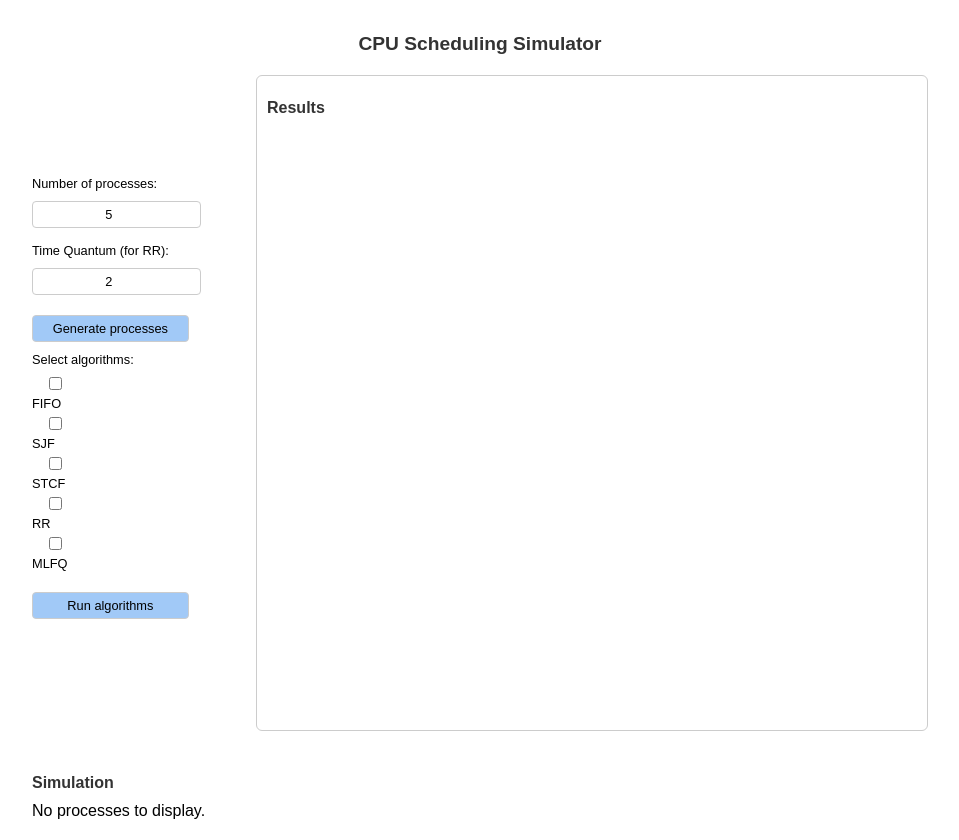
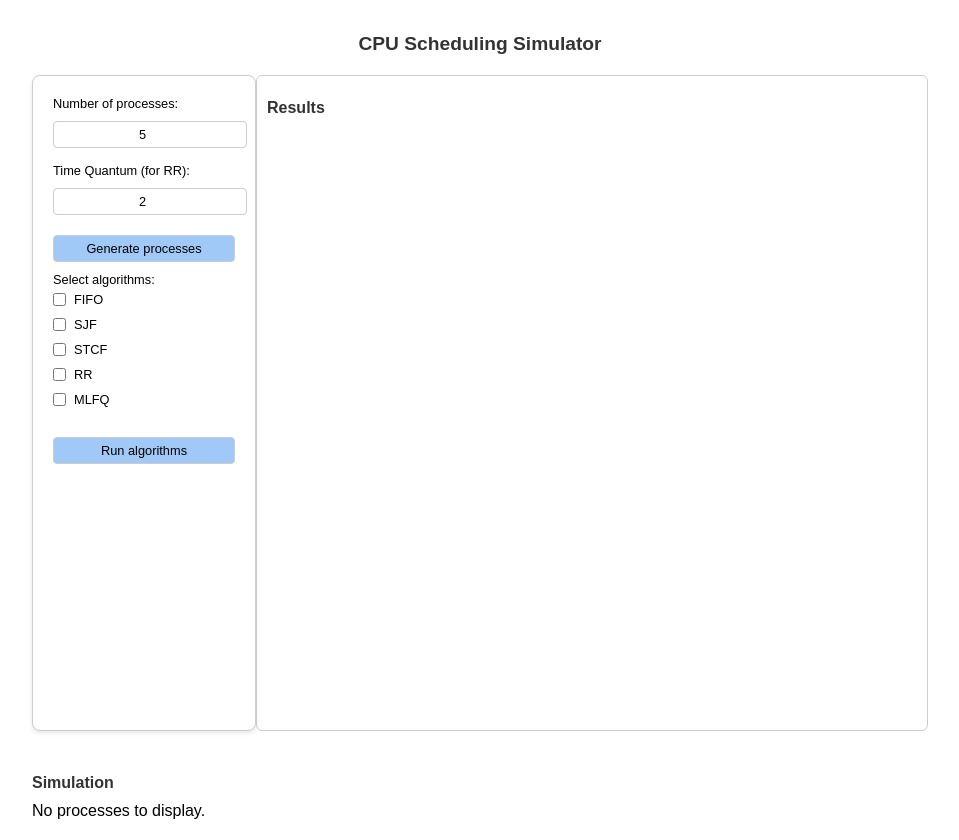
Before and after one commit to nicolettran/cs540_project1, a React (Create React App) app: page / in a window 1280 px wide. Shown: the whole page, without its empty margins (160-1119 px from the left). Built offline with nearby package versions, Linux system fonts and the light colour scheme.

Commit message:
Fixing checkbox labels, smaller contained Gantt charts

```diff
--- a/src/App.js
+++ b/src/App.js
@@ -110,14 +110,15 @@ function App() {
           <label>Select algorithms: </label>
           <div>
             {["FIFO", "SJF", "STCF", "RR", "MLFQ"].map((algorithm) => (
-              <div key={algorithm}>
+              <div key={algorithm} className="checkbox-group">
                 <input
                   type="checkbox"
                   name={algorithm}
+                  id={algorithm}
                   checked={selectedAlgorithms[algorithm]}
                   onChange={handleAlgorithmSelection}
                 />
-                <label>{algorithm}</label>
+                <label htmlFor={algorithm}>{algorithm}</label>
               </div>
             ))}
           </div>
--- a/src/components/ProcessChart.js
+++ b/src/components/ProcessChart.js
@@ -21,6 +21,7 @@ const ProcessChart = ({ processes, currentTime }) => {
   return (
     <div>
       <h3>Process Gantt Charts</h3>
+      <div className="gantt-container">
         {processes.map((processGroup) => {
           // Prepare the dataset for the current algorithm's Gantt chart
           const dataset = {
@@ -42,6 +43,7 @@ const ProcessChart = ({ processes, currentTime }) => {
           const options = {
             indexAxis: "y", // Swaps the axes (y-axis for processes, x-axis for time)
             responsive: true,
+            maintainAspectRatio: false, // Allows custom sizing
             plugins: {
               legend: {
                 position: "top",
@@ -71,13 +73,14 @@ const ProcessChart = ({ processes, currentTime }) => {
           };
 
           return (
-          <div key={processGroup.name} style={{ marginBottom: "40px" }}>
+            <div key={processGroup.name} className="gantt-chart">
               <h4>{processGroup.name}</h4>
               <Bar data={data} options={options} />
             </div>
           );
         })}
       </div>
+    </div>
   );
 };
 
--- a/src/styles/App.css
+++ b/src/styles/App.css
@@ -1,8 +1,8 @@
 /* General layout styles */
 .app-container {
   display: grid;
-  grid-template-rows: auto 1fr; /* Top row for title and inputs/results, bottom row for simulation */
-  grid-template-columns: 1fr 3fr; /* Inputs take up a quarter (1fr) and Results take up more space (3fr) */
+  grid-template-rows: auto 1fr;
+  grid-template-columns: 1fr 3fr;
   grid-template-areas:
     "title title"
     "inputs results"
@@ -21,45 +21,40 @@ h1 {
   color: #333;
   text-align: center;
   margin-bottom: 20px;
-  grid-column: 1 / -1; /* Make the title span both columns */
+  grid-column: 1 / -1;
 }
 
 /* Input section */
-.inputs-container {
+.input-container {
   grid-area: inputs;
-  display: flex;
-  justify-content: space-between;
-  padding: 10px;
-  gap: 10px;
-}
-
-.input-container {
-  display: flex;
-  flex-direction: column;
-  justify-content: center;
-  width: 100%;
+  padding: 20px;
+  border: 1px solid #ccc;
+  border-radius: 8px;
+  background-color: #fff;
+  box-shadow: 0 2px 4px rgba(0, 0, 0, 0.1);
 }
 
 .input-group {
   display: flex;
   flex-direction: column;
   align-items: flex-start;
-  margin-bottom: 15px; /* Increased margin to space out inputs */
-  min-width: 80px;
+  margin-bottom: 15px;
 }
 
 .input-group label {
-  font-size: 0.8rem; /* Smaller label text */
+  font-size: 0.8rem;
   margin-bottom: 5px;
 }
 
-input, select, button {
+input,
+select,
+button {
   padding: 5px;
-  font-size: 0.8rem; /* Smaller input and button text */
+  font-size: 0.8rem;
   margin-top: 5px;
   border: 1px solid #ccc;
   border-radius: 4px;
-  width: 70%; /* Smaller width */
+  width: 100%;
   text-align: center;
 }
 
@@ -74,6 +69,25 @@ button {
 button:hover {
   background-color: #5c9fe7;
   color: rgb(222, 231, 245);
+}
+
+/* Checkbox styling */
+.checkbox-group {
+  display: flex;
+  align-items: center;
+  gap: 8px; /* Adds space between checkbox and label */
+  margin-bottom: 10px;
+}
+
+.checkbox-group input {
+  margin: 0;
+  width: auto;
+}
+
+.checkbox-group label {
+  margin: 0;
+  font-size: 0.8rem;
+  white-space: nowrap;
 }
 
 /* Results Table */
@@ -95,7 +109,7 @@ button:hover {
   padding: 6px;
   text-align: center;
   border: 1px solid #ddd;
-  font-size: 0.85rem; /* Smaller font size for table */
+  font-size: 0.85rem;
 }
 
 .results-container table th {
@@ -112,7 +126,7 @@ h2 {
 .animation-container {
   grid-area: simulation;
   margin-top: 20px;
-  opacity: 0; /* Initially hidden */
+  opacity: 0;
   animation: slideIn 1s forwards 2s;
 }
 
@@ -128,15 +142,9 @@ h2 {
 }
 
 /* General styling for other sections */
-.input-container, .results-container {
+.input-container,
+.results-container {
   margin-bottom: 10px;
-}
-
-/* Input and result container spacing */
-.inputs-container {
-  width: 80%;
-  padding: 0;
-  margin: 0;
 }
 
 /* Simulation Chart */
@@ -146,8 +154,27 @@ h2 {
   max-height: 400px;
 }
 
-
 .app-container {
   background-color: transparent;
   box-shadow: none;
 }
+
+.gantt-container {
+  display: flex;
+  flex-wrap: wrap;
+  gap: 20px; /* Space between charts */
+  justify-content: center;
+}
+
+.gantt-chart {
+  width: 45%; /* Each chart takes about half the width */
+  min-width: 300px; /* Prevents it from getting too small */
+  height: 300px; /* Adjust height for better visualization */
+  display: flex;
+  flex-direction: column;
+  align-items: center;
+  background: #f9f9f9; /* Light background for visibility */
+  padding: 10px;
+  border-radius: 8px;
+  box-shadow: 2px 2px 10px rgba(0, 0, 0, 0.1);
+}
```
Lines whose indentation alone changed are shown as unchanged.
